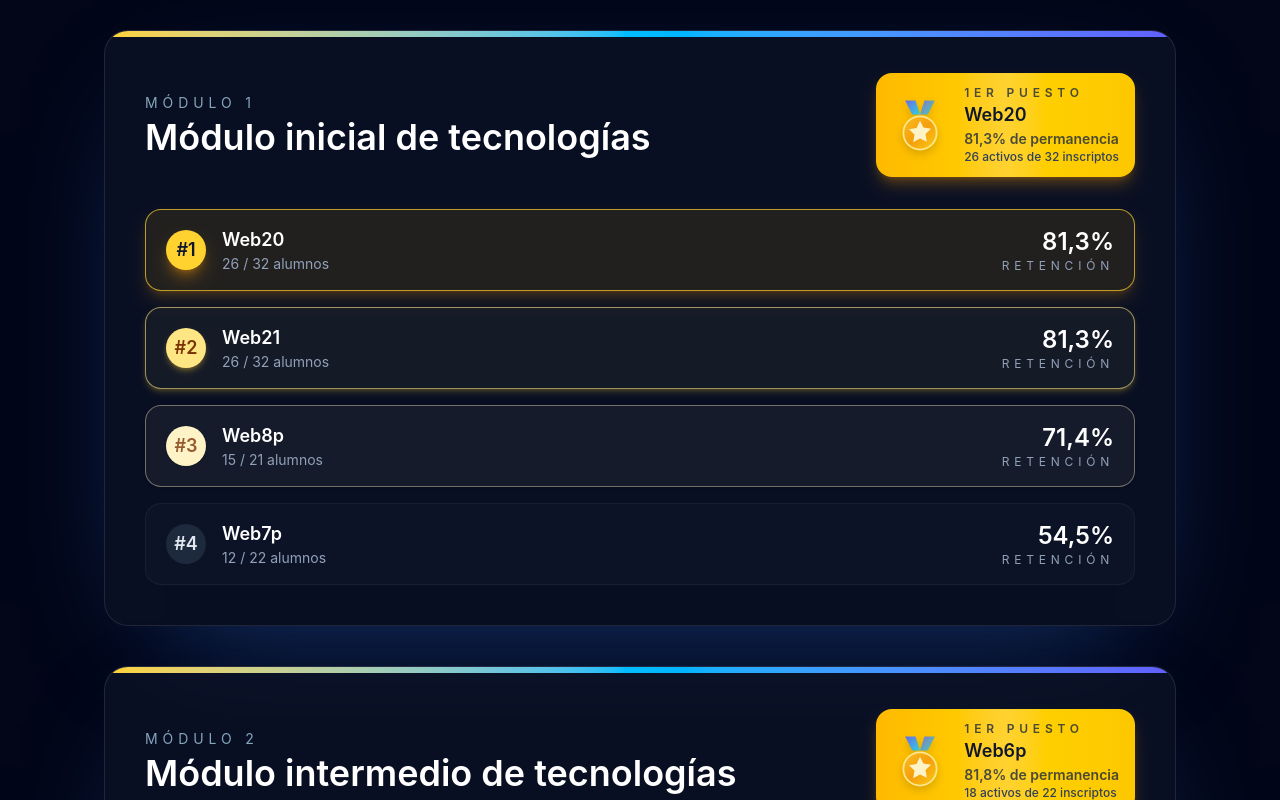
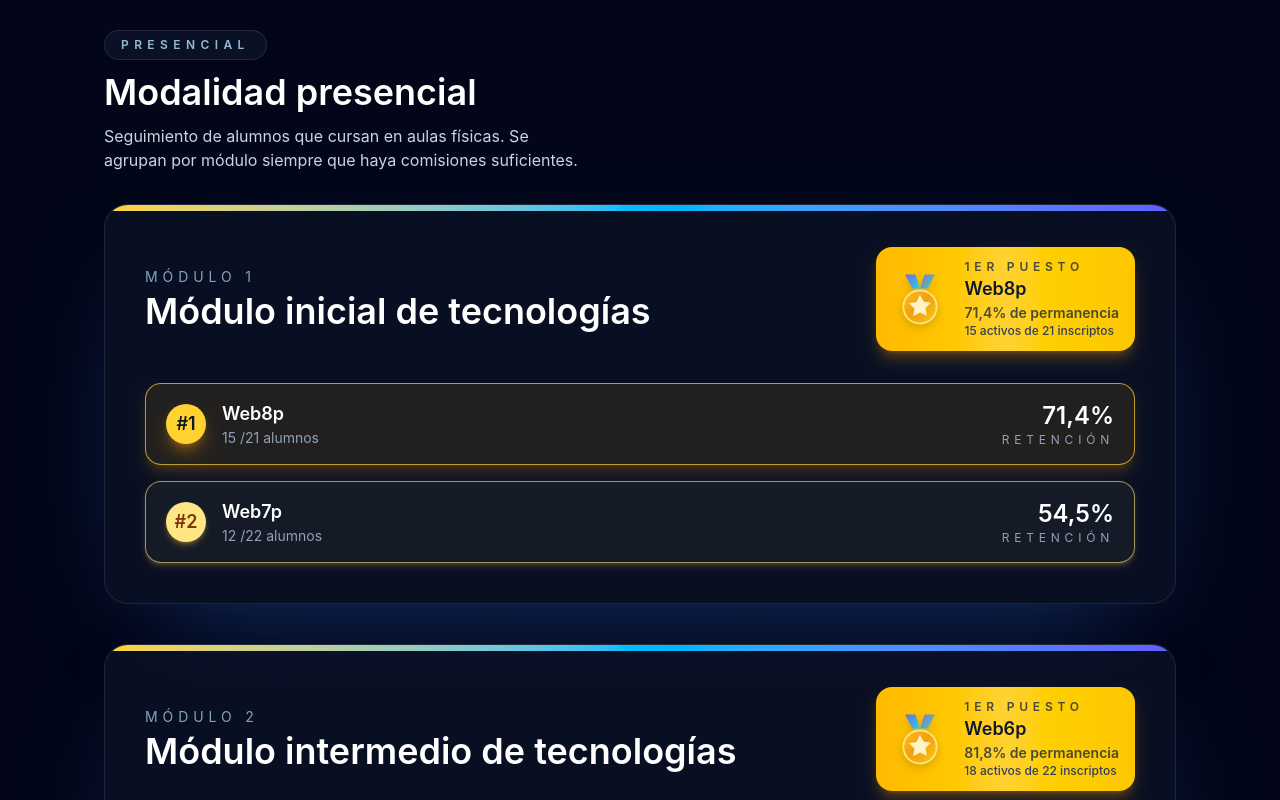
Before and after one commit to pmarino2013/ranking-mentores-rolling, a React (Vite) app: page / in a window 1280 px wide. Shown: the part 340-1140 px from the top of the page. Built offline with nearby package versions, Linux system fonts and the light colour scheme.

Commit message:
Modifico para que el rancking sea en porcentajes y separando presenciales de online

```diff
--- a/src/App.jsx
+++ b/src/App.jsx
@@ -5,6 +5,21 @@ const moduleLabels = {
   1: "Módulo inicial de tecnologías",
   2: "Módulo intermedio de tecnologías",
   3: "Módulo final de tecnologías",
+};
+
+const typeLabels = {
+  presencial: {
+    badge: "Presencial",
+    titulo: "Modalidad presencial",
+    descripcion:
+      "Seguimiento de alumnos que cursan en aulas físicas. Se agrupan por módulo siempre que haya comisiones suficientes.",
+  },
+  online: {
+    badge: "Online",
+    titulo: "Modalidad online",
+    descripcion:
+      "Clases remotas y sincrónicas. Podés comparar la permanencia módulo a módulo en formato virtual.",
+  },
 };
 
 const MedalIcon = ({ className }) => (
@@ -72,30 +87,86 @@ const defaultBadgeClasses =
   "bg-slate-800 text-slate-200 transition-all duration-300 group-hover:bg-sky-500 group-hover:text-white";
 
 function App() {
-  const groupedByModule = Object.values(
+  const rankingByType = Object.values(
     rankingData.reduce((acc, item) => {
-      const key = item.modulo;
-      if (!acc[key]) {
-        acc[key] = { modulo: key, comisiones: [] };
+      const tipo = item.tipo ?? "online";
+      if (!acc[tipo]) {
+        acc[tipo] = { tipo, comisiones: [] };
       }
       const porcentaje = item.inscriptos
         ? (item.cantidad / item.inscriptos) * 100
         : 0;
-      acc[key].comisiones.push({ ...item, porcentaje });
+      acc[tipo].comisiones.push({ ...item, porcentaje });
       return acc;
     }, {})
   )
-    .map(({ modulo, comisiones }) => {
-      const sorted = [...comisiones].sort(
-        (a, b) => b.porcentaje - a.porcentaje
-      );
+    .map(({ tipo, comisiones }) => {
+      const baseInfo = typeLabels[tipo] ?? {
+        badge: tipo,
+        titulo: `Modalidad ${tipo}`,
+      };
+
+      const modules = Object.values(
+        comisiones.reduce((moduleAcc, item) => {
+          const key = item.modulo;
+          if (!moduleAcc[key]) {
+            moduleAcc[key] = { modulo: key, comisiones: [] };
+          }
+          moduleAcc[key].comisiones.push(item);
+          return moduleAcc;
+        }, {})
+      )
+        .map(({ modulo, comisiones: lista }) => {
+          const sorted = [...lista].sort((a, b) => b.porcentaje - a.porcentaje);
           return {
             modulo,
+            moduloLabel: `Módulo ${modulo}`,
             titulo: moduleLabels[modulo] ?? `Módulo ${modulo}`,
+            orden:
+              typeof modulo === "number" ? modulo : Number.POSITIVE_INFINITY,
             comisiones: sorted,
           };
         })
-    .sort((a, b) => a.modulo - b.modulo);
+        .sort((a, b) => a.orden - b.orden);
+
+      const shouldGroupAllPresencial =
+        tipo === "presencial" && modules.length < 2;
+
+      const info = shouldGroupAllPresencial
+        ? {
+            ...baseInfo,
+            descripcion:
+              "Agrupamos todas las comisiones presenciales en un único ranking general porque aún no hay suficientes cohortes por módulo.",
+          }
+        : baseInfo;
+
+      const finalModules = shouldGroupAllPresencial
+        ? [
+            {
+              modulo: "general-presencial",
+              moduloLabel: "General presencial",
+              titulo: "Ranking general de comisiones presenciales",
+              orden: 0,
+              comisiones: [...comisiones].sort(
+                (a, b) => b.porcentaje - a.porcentaje
+              ),
+            },
+          ]
+        : modules;
+
+      return {
+        tipo,
+        info,
+        modules: finalModules,
+        modo: shouldGroupAllPresencial ? "general" : "modules",
+      };
+    })
+    .sort((a, b) => {
+      if (a.tipo === b.tipo) return 0;
+      if (a.tipo === "presencial") return -1;
+      if (b.tipo === "presencial") return 1;
+      return a.tipo.localeCompare(b.tipo);
+    });
 
   return (
     <div className="relative min-h-screen bg-slate-950">
@@ -118,12 +189,29 @@ function App() {
           </p>
         </header>
 
-        <main className="grid gap-10">
-          {groupedByModule.map(({ modulo, titulo, comisiones }) => {
-            const top = comisiones[0];
+        <main className="flex flex-col gap-14">
+          {rankingByType.map(({ tipo, info, modules, modo }) => (
+            <section key={tipo} className="space-y-8">
+              <div className="flex flex-col items-center gap-3 text-center sm:items-start sm:text-left">
+                <span className="inline-flex items-center gap-2 rounded-full border border-white/10 bg-slate-900/70 px-4 py-1.5 text-xs font-semibold uppercase tracking-[0.45em] text-sky-200/80">
+                  {info.badge}
+                </span>
+                <h2 className="text-3xl font-semibold text-white sm:text-4xl">
+                  {info.titulo}
+                </h2>
+                {info.descripcion ? (
+                  <p className="max-w-3xl text-balance text-sm text-slate-300 sm:text-base">
+                    {info.descripcion}
+                  </p>
+                ) : null}
+              </div>
+
+              <div className="grid gap-10">
+                {modules.map((bloque) => {
+                  const top = bloque.comisiones[0];
                   return (
-              <section
-                key={modulo}
+                    <article
+                      key={`${tipo}-${bloque.modulo}`}
                       className="overflow-hidden rounded-3xl border border-white/10 bg-slate-900/60 shadow-[0_40px_120px_-60px_rgba(59,130,246,0.55)] backdrop-blur"
                     >
                       <div className="relative h-1.5 w-full bg-gradient-to-r from-amber-300 via-sky-400 to-indigo-500" />
@@ -131,11 +219,17 @@ function App() {
                         <div className="flex flex-wrap items-center justify-between gap-6">
                           <div>
                             <p className="text-sm uppercase tracking-[0.35em] text-sky-200/70">
-                        Módulo {modulo}
+                              {bloque.moduloLabel}
                             </p>
-                      <h2 className="mt-1 text-3xl font-semibold text-white sm:text-4xl">
-                        {titulo}
-                      </h2>
+                            <h3 className="mt-1 text-3xl font-semibold text-white sm:text-4xl">
+                              {bloque.titulo}
+                            </h3>
+                            {modo === "general" ? (
+                              <p className="mt-2 text-xs text-slate-400">
+                                Módulos combinados: mostramos la comparativa
+                                general.
+                              </p>
+                            ) : null}
                           </div>
                           <div className="flex items-center gap-4 rounded-2xl bg-gradient-to-r from-amber-400 via-amber-300 to-yellow-400 px-4 py-3 text-slate-900 shadow-lg shadow-amber-500/30">
                             <MedalIcon className="h-14 w-14 drop-shadow-lg" />
@@ -143,24 +237,33 @@ function App() {
                               <p className="text-xs font-semibold uppercase tracking-[0.4em] text-slate-800/80">
                                 1er puesto
                               </p>
-                        <p className="text-lg font-semibold">{top.comision}</p>
+                              <p className="text-lg font-semibold">
+                                {top.comision}
+                              </p>
                               <p className="text-sm font-semibold text-slate-800/80">
-                          {formatPercentage(top.porcentaje)}% de permanencia
+                                {formatPercentage(top.porcentaje)}% de
+                                permanencia
                               </p>
                               <p className="text-xs font-medium text-slate-700">
                                 {formatNumber(top.cantidad)} activos de{" "}
                                 {formatNumber(top.inscriptos)} inscriptos
                               </p>
+                              {modo === "general" ? (
+                                <p className="text-xs font-medium text-slate-600">
+                                  Módulo {top.modulo}
+                                </p>
+                              ) : null}
                             </div>
                           </div>
                         </div>
 
                         <ul className="flex flex-col gap-4">
-                    {comisiones.map((item, index) => {
+                          {bloque.comisiones.map((item, index) => {
                             const podium = podiumVariants[index];
                             const containerClasses =
                               podium?.container ?? defaultContainerClasses;
-                      const badgeClasses = podium?.badge ?? defaultBadgeClasses;
+                            const badgeClasses =
+                              podium?.badge ?? defaultBadgeClasses;
                             return (
                               <li
                                 key={item.id}
@@ -177,7 +280,7 @@ function App() {
                                       {item.comision}
                                     </p>
                                     <p className="text-sm text-slate-400">
-                                {formatNumber(item.cantidad)} /{" "}
+                                      {formatNumber(item.cantidad)} /
                                       {formatNumber(item.inscriptos)} alumnos
                                     </p>
                                   </div>
@@ -195,9 +298,12 @@ function App() {
                           })}
                         </ul>
                       </div>
-              </section>
+                    </article>
                   );
                 })}
+              </div>
+            </section>
+          ))}
         </main>
 
         <footer className="pb-6 text-center text-xs text-slate-500">
--- a/src/data/ranking.json
+++ b/src/data/ranking.json
@@ -1,18 +1,18 @@
 [
-    { "id": "Web12", "comision": "Web12", "modulo": 3, "cantidad": 19,"inscriptos": 33},
-    { "id": "Web3p", "comision": "Web3p", "modulo": 3, "cantidad": 17,"inscriptos": 21},
-    { "id": "Web13", "comision": "Web13", "modulo": 3, "cantidad": 26,"inscriptos": 56},
-    { "id": "Web14", "comision": "Web14", "modulo": 3, "cantidad": 28,"inscriptos": 51},
-    { "id": "Web4p", "comision": "Web4p", "modulo": 2, "cantidad": 16,"inscriptos": 22},
-    { "id": "Web15", "comision": "Web15", "modulo": 2, "cantidad": 32,"inscriptos": 56},
-    { "id": "Web16", "comision": "Web16", "modulo": 2, "cantidad": 33,"inscriptos":54 },
-    { "id": "Web5p", "comision": "Web5p", "modulo": 3, "cantidad": 19,"inscriptos": 22},
-    { "id": "Web17", "comision": "Web17", "modulo": 2, "cantidad": 29,"inscriptos": 58},
-    { "id": "Web6p", "comision": "Web6p", "modulo": 2, "cantidad": 18,"inscriptos": 22},
-    { "id": "Web18", "comision": "Web18", "modulo": 2, "cantidad": 21,"inscriptos": 29},
-    { "id": "Web19", "comision": "Web19", "modulo": 2, "cantidad": 26,"inscriptos":33 },
-    { "id": "Web7p", "comision": "Web7p", "modulo": 1, "cantidad": 12,"inscriptos": 22},
-    { "id": "Web8p", "comision": "Web8p", "modulo": 1, "cantidad": 15,"inscriptos": 21},
-    { "id": "Web20", "comision": "Web20", "modulo": 1, "cantidad": 26,"inscriptos": 32},
-    { "id": "Web21", "comision": "Web21", "modulo": 1, "cantidad": 26,"inscriptos": 32}
+    { "id": "Web12","tipo":"online", "comision": "Web12", "modulo": 3, "cantidad": 19,"inscriptos": 33},
+    { "id": "Web3p","tipo":"presencial", "comision": "Web3p", "modulo": 3, "cantidad": 17,"inscriptos": 21},
+    { "id": "Web13","tipo":"online", "comision": "Web13", "modulo": 3, "cantidad": 26,"inscriptos": 56},
+    { "id": "Web14","tipo":"online", "comision": "Web14", "modulo": 3, "cantidad": 28,"inscriptos": 51},
+    { "id": "Web4p","tipo":"presencial", "comision": "Web4p", "modulo": 2, "cantidad": 16,"inscriptos": 22},
+    { "id": "Web15","tipo":"online", "comision": "Web15", "modulo": 2, "cantidad": 32,"inscriptos": 56},
+    { "id": "Web16","tipo":"online", "comision": "Web16", "modulo": 2, "cantidad": 33,"inscriptos":54 },
+    { "id": "Web5p","tipo":"presencial", "comision": "Web5p", "modulo": 3, "cantidad": 19,"inscriptos": 22},
+    { "id": "Web17","tipo":"online", "comision": "Web17", "modulo": 2, "cantidad": 29,"inscriptos": 58},
+    { "id": "Web6p","tipo":"presencial", "comision": "Web6p", "modulo": 2, "cantidad": 18,"inscriptos": 22},
+    { "id": "Web18","tipo":"online", "comision": "Web18", "modulo": 2, "cantidad": 21,"inscriptos": 29},
+    { "id": "Web19","tipo":"online", "comision": "Web19", "modulo": 2, "cantidad": 26,"inscriptos":33 },
+    { "id": "Web7p","tipo":"presencial", "comision": "Web7p", "modulo": 1, "cantidad": 12,"inscriptos": 22},
+    { "id": "Web8p","tipo":"presencial", "comision": "Web8p", "modulo": 1, "cantidad": 15,"inscriptos": 21},
+    { "id": "Web20","tipo":"online", "comision": "Web20", "modulo": 1, "cantidad": 26,"inscriptos": 32},
+    { "id": "Web21","tipo":"online", "comision": "Web21", "modulo": 1, "cantidad": 26,"inscriptos": 32}
   ]
```
Lines whose indentation alone changed are shown as unchanged.
